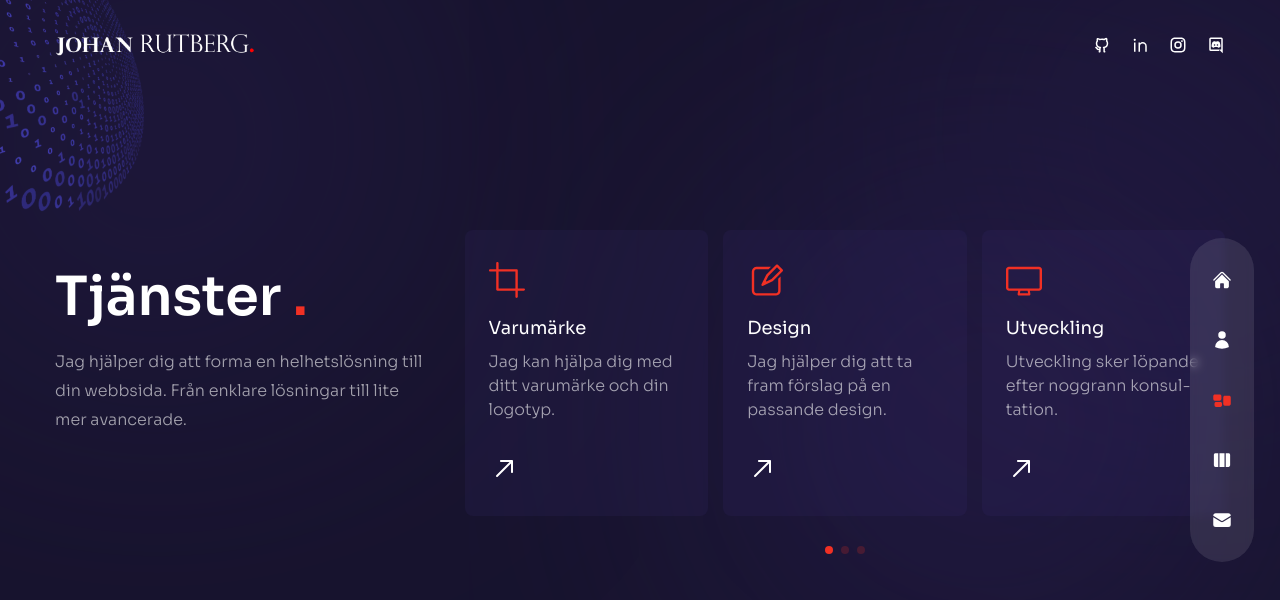
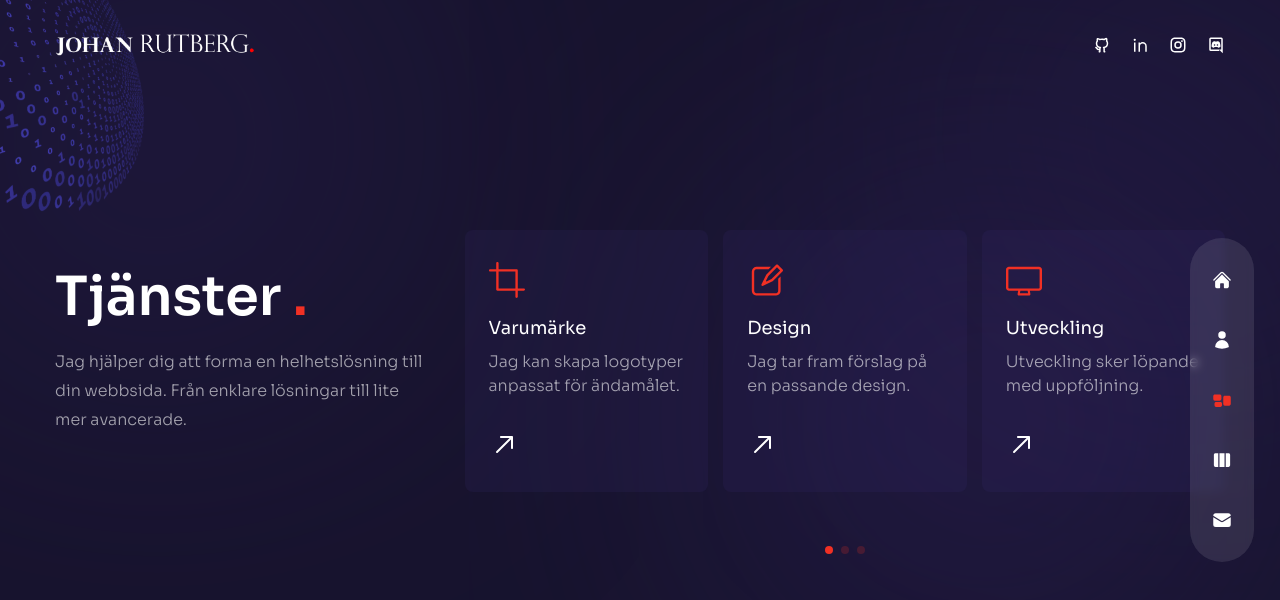
Before and after one commit to JohanWRutberg/Portfolion, a Next.js app: page /services in a window 1280 px wide. Shown: the top 600 px of the page. Built offline with nearby package versions, Linux system fonts and the light colour scheme.

Commit message:
Mindre justeringar i texter.

```diff
--- a/components/ServiceSlider.js
+++ b/components/ServiceSlider.js
@@ -26,17 +26,17 @@ const serviceData = [
   {
     icon: <RxCrop />,
     title: "Varumärke",
-    description: "Jag kan hjälpa dig med ditt varumärke och din logotyp."
+    description: "Jag kan skapa logotyper anpassat för ändamålet."
   },
   {
     icon: <RxPencil2 />,
     title: "Design",
-    description: "Jag hjälper dig att ta fram förslag på en passande design."
+    description: "Jag tar fram förslag på en passande design."
   },
   {
     icon: <RxDesktop />,
     title: "Utveckling",
-    description: "Utveckling sker löpande efter noggrann konsul- tation."
+    description: "Utveckling sker löpande med uppföljning."
   },
   {
     icon: <RxReader />,
--- a/components/WorkSlider.js
+++ b/components/WorkSlider.js
@@ -14,7 +14,7 @@ export const workSlider = {
         },
         {
           title: "title",
-          path: "/003.jpg",
+          path: "/thumb3.jpg",
           link: "https://github.com/JohanWRutberg/portfolio"
         },
         {
--- a/pages/index.js
+++ b/pages/index.js
@@ -29,7 +29,7 @@ const Home = () => {
             exit="hidden"
             className="h1 max-w-sm md:max-w-2xl xl:max-w-2xl mx-auto xl:mx-0 mb-10 xl:mb-16 bg-white/10 backdrop-blur-sm auto rounded-3xl p-4"
           >
-            Förvandla idéer till <span className="text-accent">Digitala Lösningar</span>
+            Förvandlar idéer till <span className="text-accent">Digitala Lösningar</span>
           </motion.h1>
           {/* subtitle */}
           <motion.p
@@ -39,8 +39,8 @@ const Home = () => {
             exit="hidden"
             className="max-W-sm xl:max-w-xl mx-auto xl:mx-0 mb-10 xl:mb-16 bg-white/10 backdrop-blur-sm auto rounded-3xl p-4"
           >
-            Nyutexaminerad Juniorutvecklare inom <span className="text-white font-semibold">Javascript</span>. Här du
-            kan utforska mina projekt och se hur jag kan hjälpa dig att förvandla dina visioner till verklighet.
+            Juniorutvecklare inom <span className="text-white font-semibold">Javascript</span>. Här du kan utforska mina
+            projekt och se hur jag kan hjälpa dig att förvandla dina visioner till verklighet.
           </motion.p>
           {/* Btn */}
           <div className="flex justify-center xl:hidden relative pb-48">
--- a/pages/work/index.js
+++ b/pages/work/index.js
@@ -22,7 +22,7 @@ const Work = () => {
               exit="hidden"
               className="h2 xl:mt-12"
             >
-              Projekt <span className="text-accent">.</span>
+              Mina Projekt <span className="text-accent">.</span>
             </motion.h2>
             <motion.p
               variants={fadeIn("up", 0.4)}
@@ -31,7 +31,7 @@ const Work = () => {
               exit="hidden"
               className="mb-4 max-w-[400px] mx-auto lg:mx-0"
             >
-              Ett urval av några projekt som jag har satt upp.
+              Ett urval av projekt som jag har satt ihop.
             </motion.p>
           </div>
           {/* slider */}
```
